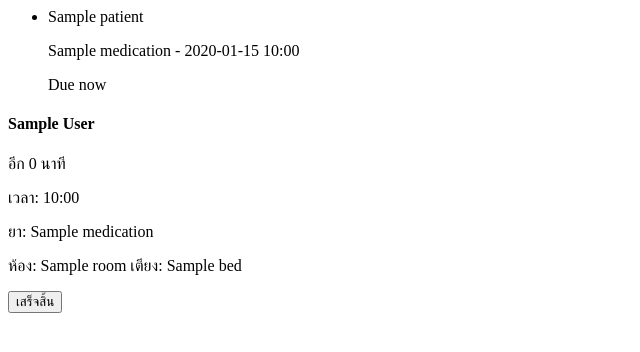
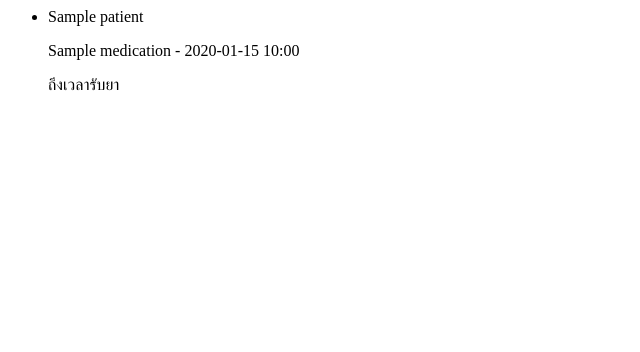
Before and after one commit to MasterMong/medic-schedule, a FastAPI app: template templates/components/upcoming_schedules.html in a window 1280 px wide. Shown: the top 352 px of the page, without its empty margins (0-640 px from the left). Run offline with FastAPI, Linux system fonts and the light colour scheme; the template is opened without the code that fills it: most values are stand-ins (such as "Sample title", 1, 10 or a date in 2020).

Commit message:
Translate upcoming schedules and notifications to Thai

```diff
--- a/templates/components/upcoming_schedules.html
+++ b/templates/components/upcoming_schedules.html
@@ -23,7 +23,7 @@
                                 {{ minutes|int }}m
                             {% endif %}
                         {% else %}
-                            Due now
+                            ถึงเวลารับยา
                         {% endif %}
                     </span>
                 </div>
@@ -32,48 +32,5 @@
     {% endfor %}
     </ul>
 {% else %}
-    <p class="py-4 text-gray-500">No upcoming schedules.</p>
+    <p class="py-4 text-gray-500">ไม่มีรายการที่จะมาถึง</p>
 {% endif %}
-
-{% for schedule in schedules %}
-<div class="flex items-center p-4 {% if not loop.last %}border-b{% endif %} hover:bg-gray-50">
-    <!-- Notification Icon for Overdue -->
-    {% if schedule.schedule_time < current_time and not schedule.is_completed %}
-    <div class="mr-4 text-red-500">
-        <svg xmlns="http://www.w3.org/2000/svg" class="h-6 w-6 animate-pulse" fill="none" viewBox="0 0 24 24" stroke="currentColor">
-            <path stroke-linecap="round" stroke-linejoin="round" stroke-width="2" d="M12 8v4l3 3m6-3a9 9 0 11-18 0 9 9 0 0118 0z" />
-        </svg>
-    </div>
-    {% endif %}
-
-    <div class="flex-1">
-        <div class="flex items-center mb-1">
-            <h4 class="font-bold">{{schedule.patient.full_name}}</h4>
-            <!-- Time Badge -->
-            {% if schedule.schedule_time < current_time and not schedule.is_completed %}
-            <span class="ml-2 px-2 py-1 text-xs font-semibold bg-red-100 text-red-800 rounded-full">
-                เลยเวลา {{ ((current_time - schedule.schedule_time).total_seconds() / 60)|int }} นาที
-            </span>
-            {% else %}
-            <span class="ml-2 px-2 py-1 text-xs font-semibold bg-blue-100 text-blue-800 rounded-full">
-                อีก {{ ((schedule.schedule_time - current_time).total_seconds() / 60)|int }} นาที
-            </span>
-            {% endif %}
-        </div>
-        <p class="text-sm text-gray-600">เวลา: {{schedule.schedule_time.strftime('%H:%M')}}</p>
-        <p class="text-sm text-gray-600">ยา: {{schedule.medication.name}}</p>
-        <p class="text-sm text-gray-600">ห้อง: {{schedule.patient.bed.room.name}} เตียง: {{schedule.patient.bed.name}}</p>
-    </div>
-
-    <!-- Complete Button -->
-    {% if not schedule.is_completed %}
-    <button class="px-3 py-1 bg-green-500 text-white rounded hover:bg-green-600 text-sm"
-            hx-post="/api/schedules/{{schedule.schedule_id}}/complete"
-            hx-target="#upcomingSchedules">
-        เสร็จสิ้น
-    </button>
-    {% endif %}
-</div>
-{% else %}
-<p class="py-4 text-center text-gray-500">ไม่มีรายการที่จะมาถึง</p>
-{% endfor %}
```
